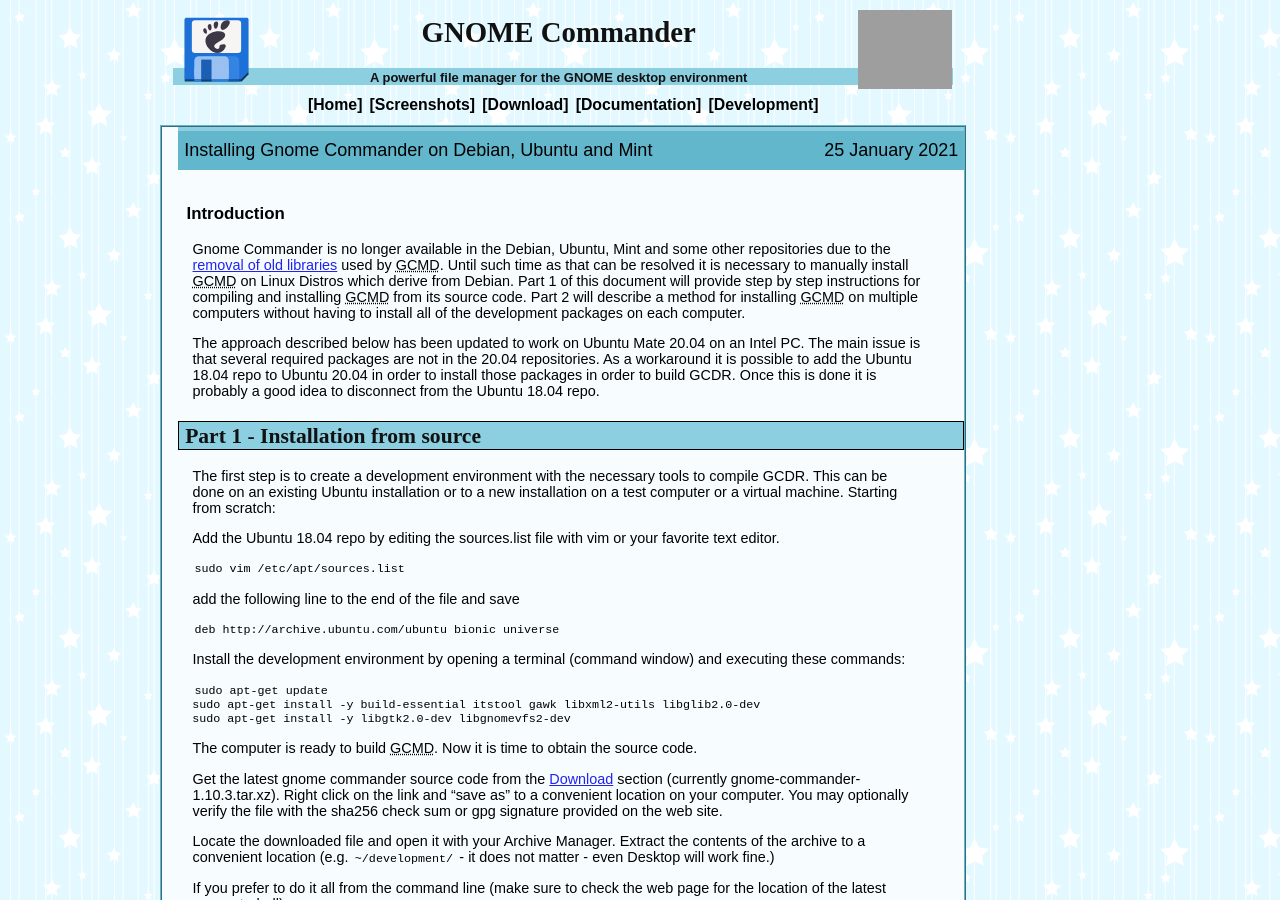
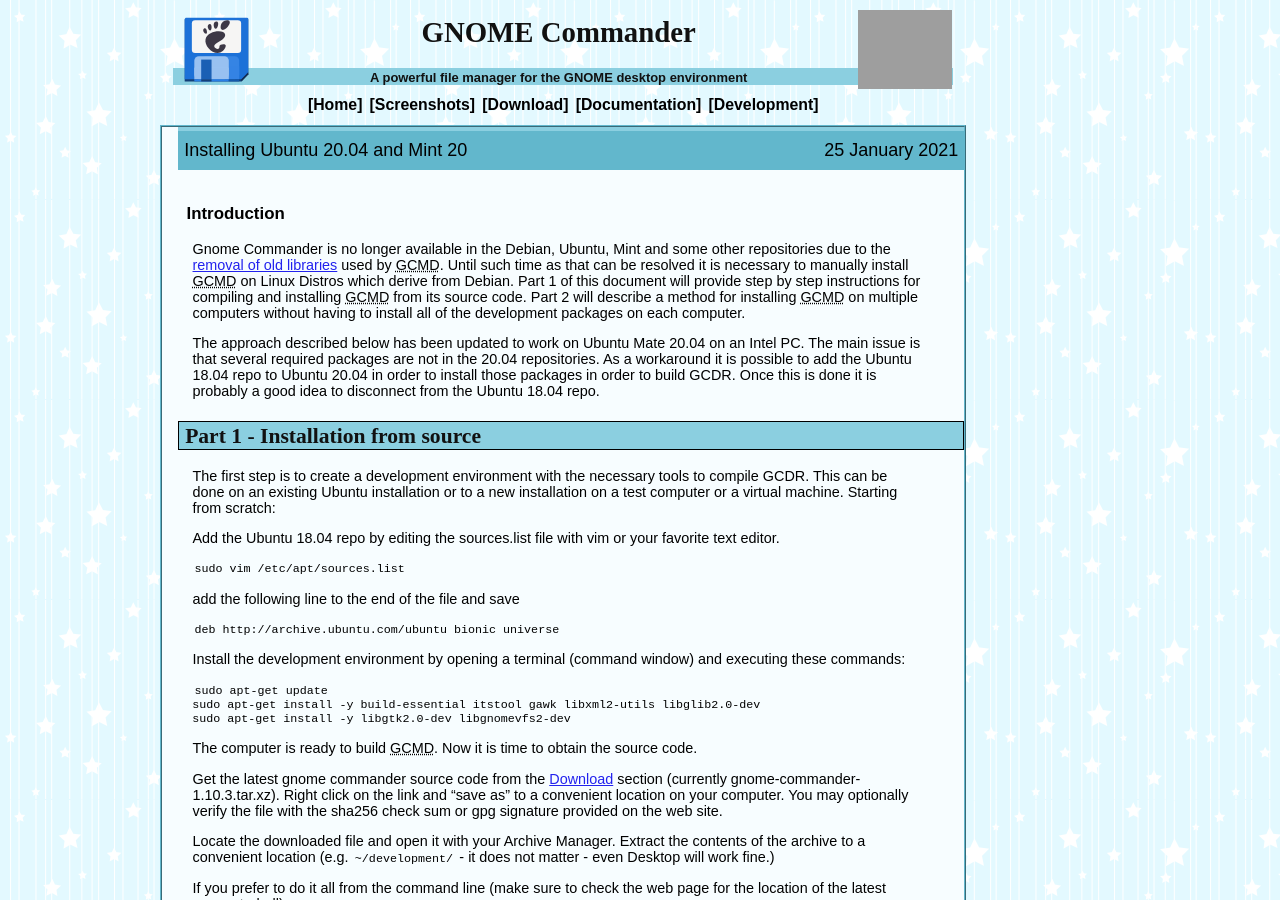
Before and after one commit to gcmd/gcmd.github.io, a Jekyll site: the page built from _posts/2021-01-25-Build-on-Ubuntu-2004.md, in a window 1280 px wide and 900 px high. Built offline with Jekyll 4.4.1, drawn with Linux system fonts in a browser that asks for light colours; grey boxes are pictures that could not be loaded.

Commit message:
Update 2021-01-25-Build-on-Ubuntu-2004.md

```diff
--- a/_posts/2021-01-25-Build-on-Ubuntu-2004.md
+++ b/_posts/2021-01-25-Build-on-Ubuntu-2004.md
@@ -1,7 +1,7 @@
 ---
 layout: post
 tags: ''
-title: 'Installing Gnome Commander on Debian, Ubuntu and Mint'
+title: 'Installing Ubuntu 20.04 and Mint 20'
 excerpt: ''
 ---
 
```
